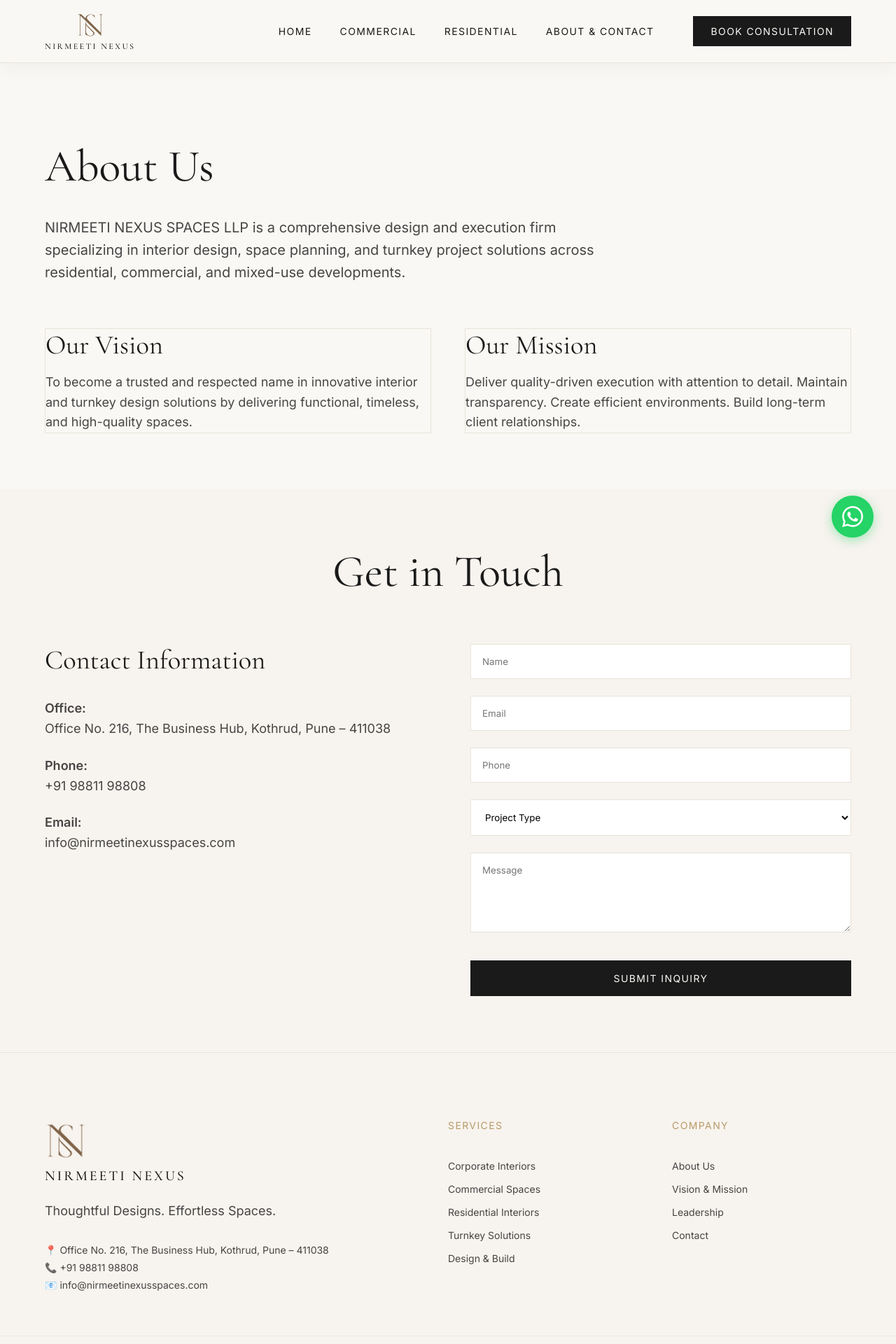
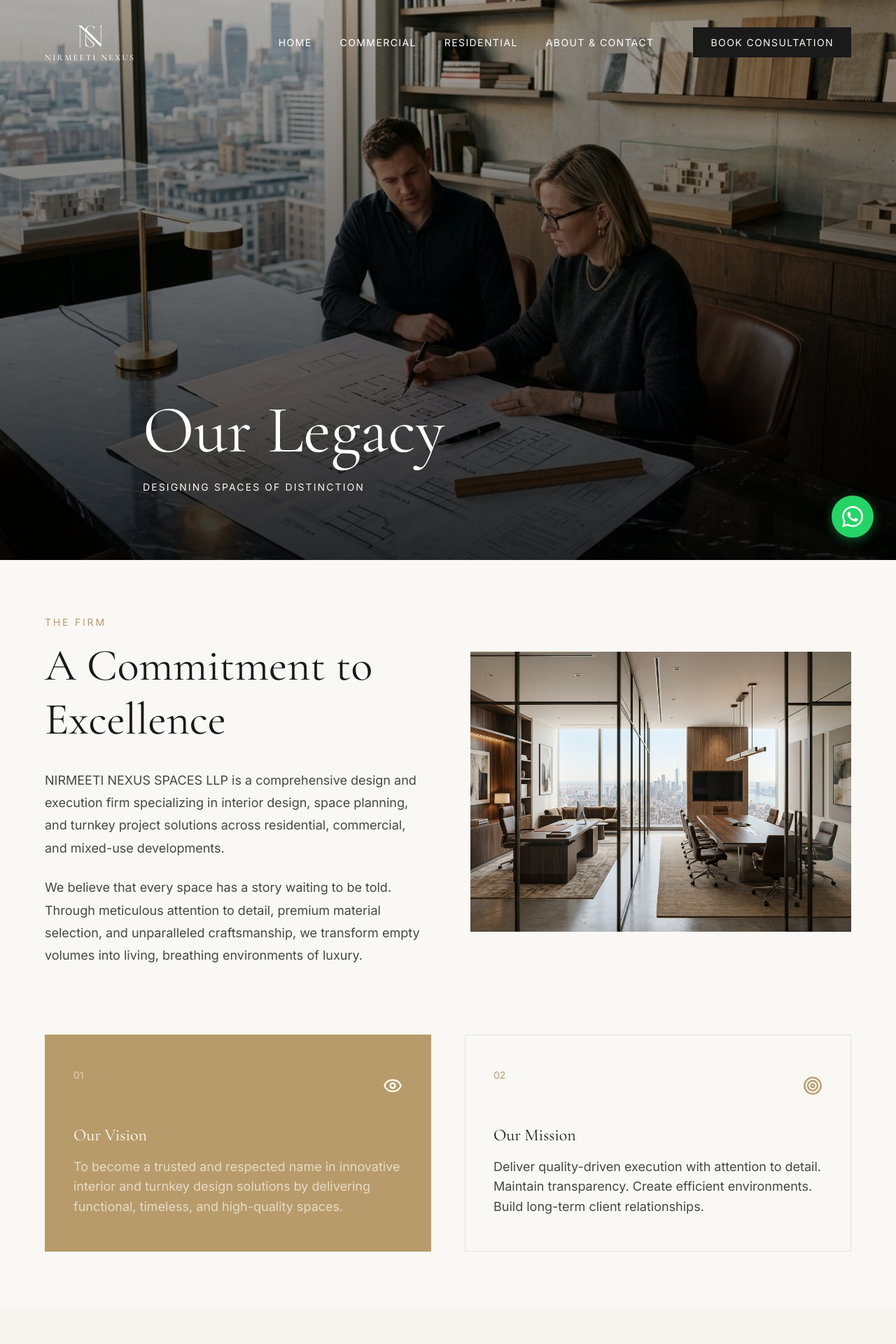
Before and after one commit to nihal7153/nirmeeti_nexus_spaces_llp, a Next.js app: page /about in a window 1280 px wide. Shown: the top 1920 px of the page at 70% size. Built offline with nearby package versions, Linux system fonts and the light colour scheme.

Commit message:
Elevate About page design to luxury editorial style

```diff
--- a/src/app/about/page.tsx
+++ b/src/app/about/page.tsx
@@ -1,23 +1,65 @@
+import Image from 'next/image';
+import { Target, Eye } from 'lucide-react';
 import styles from '../page.module.css';
 
 export default function About() {
   return (
-    <div className={styles.homeContainer} style={{ paddingTop: '15vh' }}>
+    <div className={styles.homeContainer}>
+      {/* Hero Section */}
+      <section className={styles.hero} style={{ height: '60vh' }}>
+        <div className={styles.heroImageContainer}>
+          <Image
+            src="/assets/about_hero.png"
+            alt="Nirmeeti Nexus Design Studio"
+            fill
+            className={styles.heroImage}
+            priority
+          />
+          <div className={styles.heroOverlay} style={{ background: 'linear-gradient(rgba(0,0,0,0.3), rgba(0,0,0,0.8))' }} />
+        </div>
+        <div className={`container ${styles.heroContent}`}>
+          <h1 className="heading-xl">Our Legacy</h1>
+          <p className="subheading" style={{ color: 'var(--color-bg-primary)', letterSpacing: '0.15em' }}>
+            Designing Spaces of Distinction
+          </p>
+        </div>
+      </section>
+
+      {/* Philosophy Section */}
       <section className={`section-padding`}>
         <div className="container">
-          <h1 className="heading-lg" style={{ marginBottom: '2rem' }}>About Us</h1>
-          <p className="text-body" style={{ maxWidth: '800px', fontSize: '1.25rem', marginBottom: '4rem' }}>
-            NIRMEETI NEXUS SPACES LLP is a comprehensive design and execution firm specializing in interior design, space planning, and turnkey project solutions across residential, commercial, and mixed-use developments.
-          </p>
+          <div style={{ display: 'grid', gridTemplateColumns: 'repeat(auto-fit, minmax(300px, 1fr))', gap: '4rem', alignItems: 'center', marginBottom: '6rem' }}>
+            <div>
+              <span className="subheading">The Firm</span>
+              <h2 className="heading-lg" style={{ marginBottom: '2rem' }}>A Commitment to Excellence</h2>
+              <p className="text-body" style={{ fontSize: '1.125rem', marginBottom: '1.5rem', lineHeight: '1.8' }}>
+                NIRMEETI NEXUS SPACES LLP is a comprehensive design and execution firm specializing in interior design, space planning, and turnkey project solutions across residential, commercial, and mixed-use developments.
+              </p>
+              <p className="text-body" style={{ fontSize: '1.125rem', color: 'var(--color-text-secondary)', lineHeight: '1.8' }}>
+                We believe that every space has a story waiting to be told. Through meticulous attention to detail, premium material selection, and unparalleled craftsmanship, we transform empty volumes into living, breathing environments of luxury.
+              </p>
+            </div>
+            <div style={{ position: 'relative', height: '400px' }}>
+              <Image src="/assets/commercial_hero.png" alt="Interior Detail" fill style={{ objectFit: 'cover' }} />
+            </div>
+          </div>
 
           <div className={styles.servicesGrid}>
-            <div className={styles.serviceCard}>
-              <h3 className="heading-md">Our Vision</h3>
-              <p className="text-body">To become a trusted and respected name in innovative interior and turnkey design solutions by delivering functional, timeless, and high-quality spaces.</p>
+            <div className={styles.homeServiceCard} style={{ backgroundColor: 'var(--color-accent)', color: '#fff', borderColor: 'var(--color-accent)' }}>
+              <div className={styles.serviceHeader}>
+                <span className={styles.serviceNumber} style={{ color: 'rgba(255,255,255,0.5)' }}>01</span>
+                <Eye size={28} style={{ color: '#fff' }} />
+              </div>
+              <h3 className="heading-md" style={{ fontSize: '1.5rem', marginBottom: '1rem', color: '#fff' }}>Our Vision</h3>
+              <p className="text-body" style={{ color: 'rgba(255,255,255,0.8)', lineHeight: '1.6' }}>To become a trusted and respected name in innovative interior and turnkey design solutions by delivering functional, timeless, and high-quality spaces.</p>
             </div>
-            <div className={styles.serviceCard}>
-              <h3 className="heading-md">Our Mission</h3>
-              <p className="text-body">Deliver quality-driven execution with attention to detail. Maintain transparency. Create efficient environments. Build long-term client relationships.</p>
+            <div className={styles.homeServiceCard} style={{ backgroundColor: 'var(--color-bg-primary)' }}>
+              <div className={styles.serviceHeader}>
+                <span className={styles.serviceNumber}>02</span>
+                <Target size={28} className={styles.serviceIcon} />
+              </div>
+              <h3 className="heading-md" style={{ fontSize: '1.5rem', marginBottom: '1rem' }}>Our Mission</h3>
+              <p className="text-body" style={{ color: 'var(--color-text-secondary)', lineHeight: '1.6' }}>Deliver quality-driven execution with attention to detail. Maintain transparency. Create efficient environments. Build long-term client relationships.</p>
             </div>
           </div>
         </div>
--- a/src/components/Navbar.tsx
+++ b/src/components/Navbar.tsx
@@ -2,7 +2,6 @@
 import Link from 'next/link';
 import Image from 'next/image';
 import { useState, useEffect } from 'react';
-import { usePathname } from 'next/navigation';
 import { Menu, X } from 'lucide-react';
 import styles from './Navbar.module.css';
 
@@ -18,11 +17,8 @@ export default function Navbar() {
     return () => window.removeEventListener('scroll', handleScroll);
   }, []);
 
-  const pathname = usePathname();
-  const isLightPage = pathname === '/about';
-
   return (
-    <header className={`${styles.navbar} ${scrolled || isLightPage ? styles.scrolled : ''}`}>
+    <header className={`${styles.navbar} ${scrolled ? styles.scrolled : ''}`}>
       <div className={`container ${styles.navContainer}`}>
         <Link href="/" className={styles.logoLockup} onClick={() => setMenuOpen(false)}>
           <Image src="/assets/logo.png" alt="Nirmeeti Nexus Logo" width={40} height={40} style={{ objectFit: 'contain' }} className={styles.logoImage} />
```
Also changed, not shown: public/assets/about_hero.png (added).
